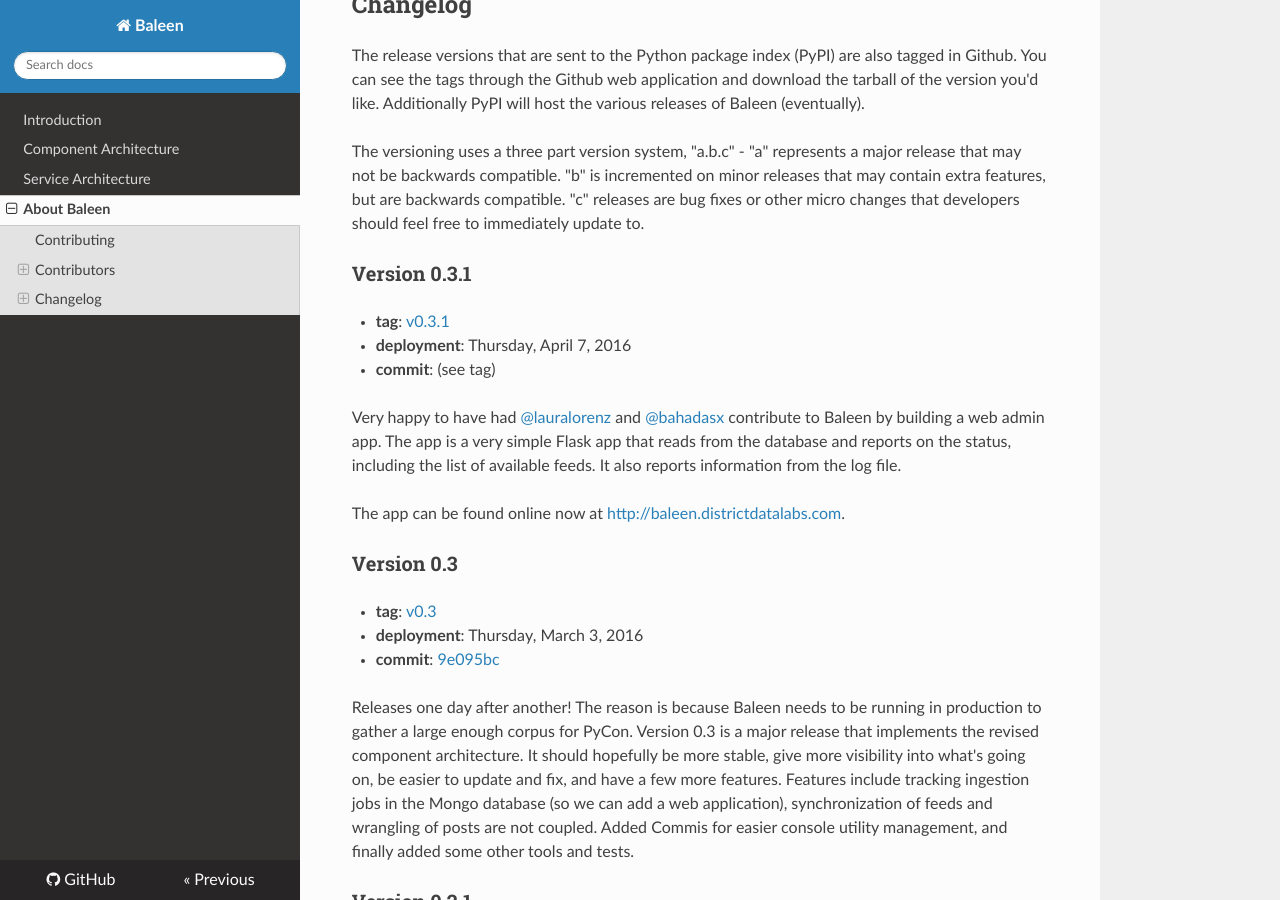
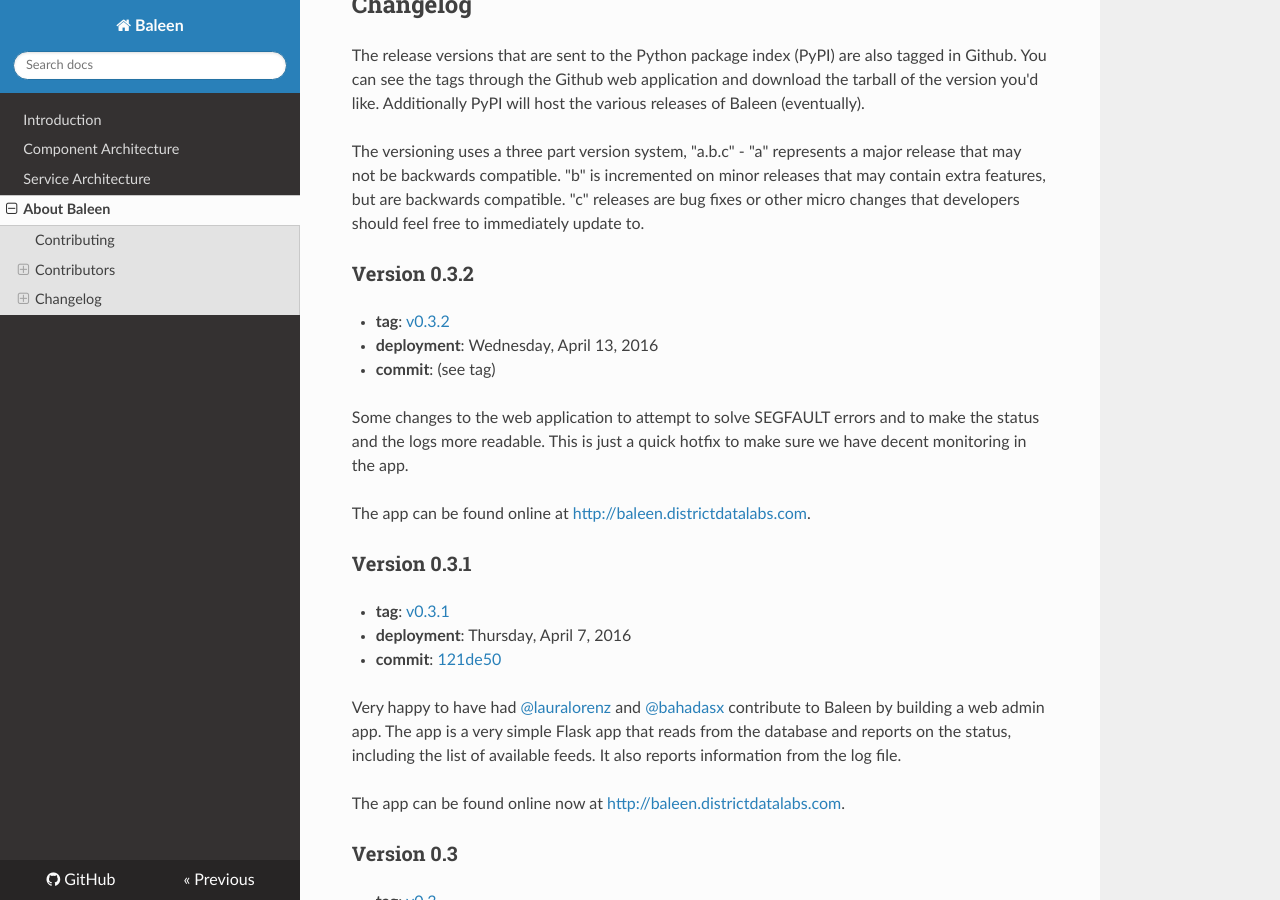
Before and after one commit to DistrictDataLabs/baleen, an MkDocs documentation site: the page built from docs/about.md, in a window 1280 px wide and 900 px high, scrolled down 1396 px. Built offline with MkDocs 1.6.1, drawn with Linux system fonts in a browser that asks for light colours; nearby versions of some CDN libraries; old or Windows-style settings are respelled for this version of MkDocs.

```diff
--- a/baleen/version.py
+++ b/baleen/version.py
@@ -20,7 +20,7 @@ Stores version information such that it can be read by setuptools.
 __version_info__ = {
     'major': 0,
     'minor': 3,
-    'micro': 1,
+    'micro': 2,
     'releaselevel': 'final',
     'serial': 0,
 }
--- a/docs/about.md
+++ b/docs/about.md
@@ -48,11 +48,21 @@ The release versions that are sent to the Python package index (PyPI) are also t
 
 The versioning uses a three part version system, "a.b.c" - "a" represents a major release that may not be backwards compatible. "b" is incremented on minor releases that may contain extra features, but are backwards compatible. "c" releases are bug fixes or other micro changes that developers should feel free to immediately update to.
 
+### Version 0.3.2
+
+* **tag**: [v0.3.2](https://github.com/bbengfort/baleen/releases/tag/v0.3.2)
+* **deployment**: Wednesday, April 13, 2016
+* **commit**: (see tag)
+
+Some changes to the web application to attempt to solve SEGFAULT errors and to make the status and the logs more readable. This is just a quick hotfix to make sure we have decent monitoring in the app.
+
+The app can be found online at [http://baleen.districtdatalabs.com](http://baleen.districtdatalabs.com).
+
 ### Version 0.3.1
 
 * **tag**: [v0.3.1](https://github.com/bbengfort/baleen/releases/tag/v0.3.1)
 * **deployment**: Thursday, April 7, 2016
-* **commit**: (see tag)
+* **commit**: [121de50](https://github.com/bbengfort/baleen/commit/121de50084aaa29b8098756630c3a7a0a14d8d78)
 
 Very happy to have had [@lauralorenz](https://github.com/lauralorenz) and [@bahadasx](https://github.com/bahadasx) contribute to Baleen by building a web admin app. The app is a very simple Flask app that reads from the database and reports on the status, including the list of available feeds. It also reports information from the log file.
 
```
Also changed, not shown: 1 other file.
